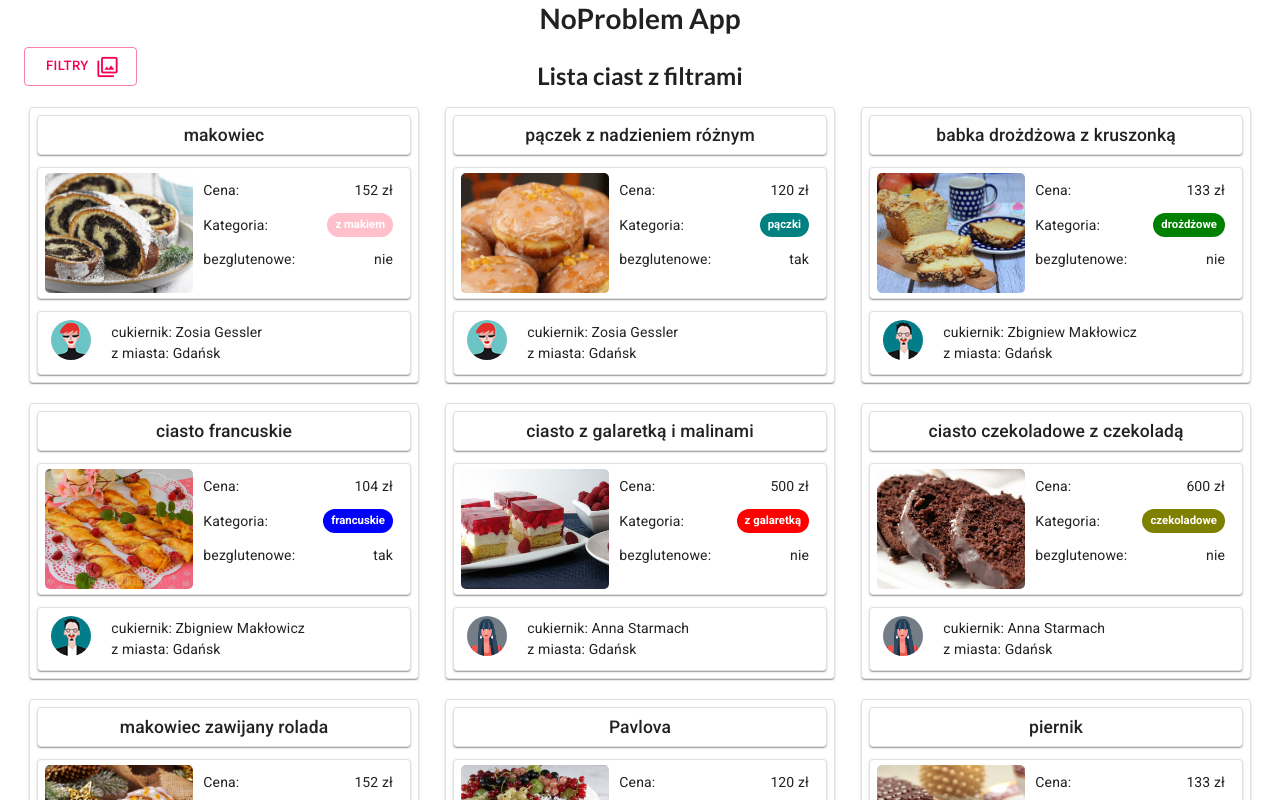
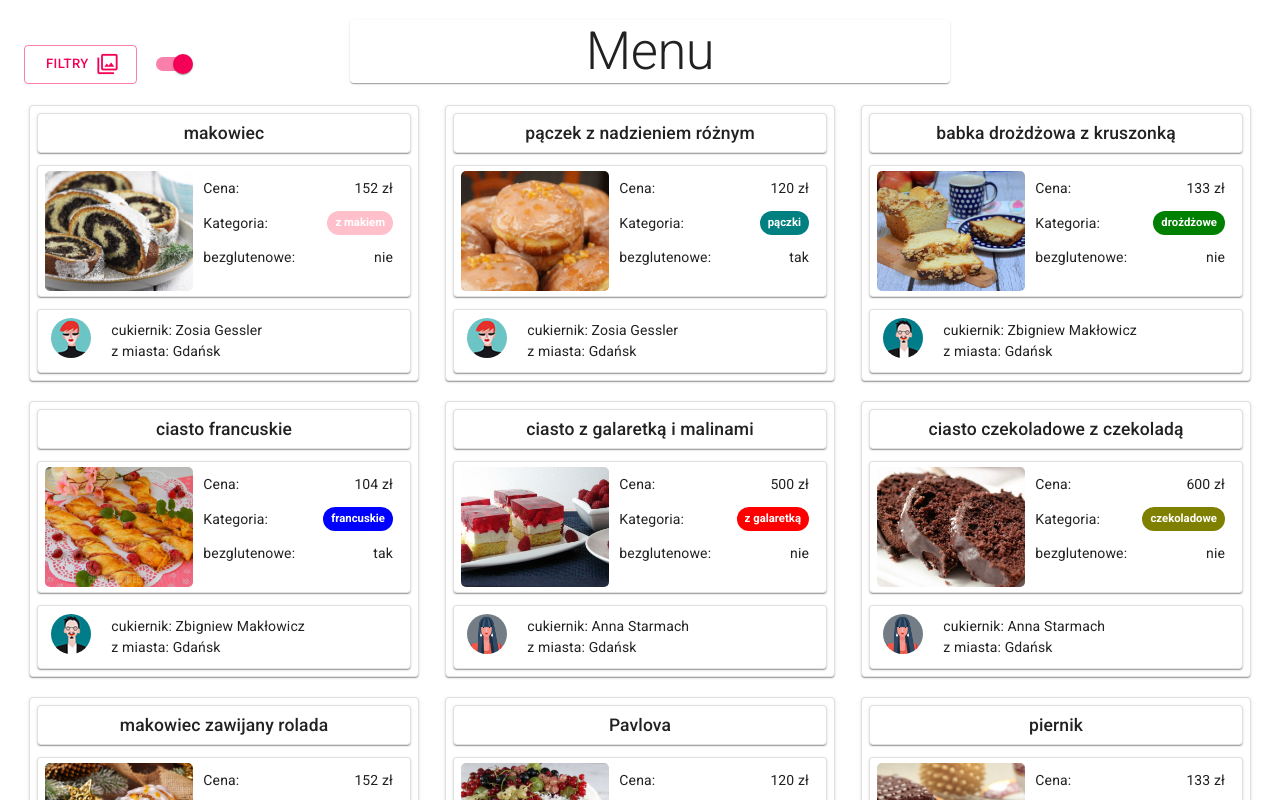
Before and after one commit to infoshareacademy/jfdz12-no-problem-app, a React (Create React App) app: page / in a window 1280 px wide. Shown: the top 800 px of the page. Built offline with nearby package versions, Linux system fonts and the light colour scheme.

Commit message:
refactor filter and add new filter component

```diff
--- a/src/App.js
+++ b/src/App.js
@@ -1,6 +1,6 @@
 import React from 'react';
 import {CakesList} from './cakes/CakesList'
-
+import {Menu} from './menu/Menu'
 
 import 'semantic-ui-css/semantic.min.css'
 import './App.css';
@@ -9,8 +9,7 @@ import './App.css';
 function App() {
   return (
     <div className="App">
-      <h1>NoProblem App</h1>
-      <h2>Lista ciast z filtrami</h2>
+      <Menu/>
 
       <CakesList/>
 
--- a/src/cakes/CakesList.js
+++ b/src/cakes/CakesList.js
@@ -5,6 +5,8 @@ import CakeCardFull from './CakeCardFull';
 import {RenderCakesList} from './RenderCakesList';
 import FilterButton from './filter/FilterButton';
 import './Cake.css'
+import { FilterAllToogle } from './filterNew/FilterAllToogle';
+import FilterAll from './filterNew/FilterAll'
 
 export class CakesList extends React.Component{
     constructor(props){
@@ -22,8 +24,10 @@ export class CakesList extends React.Component{
             loading: true,
             filterTypes: [],
             filterTypesId:[],
+            filterAllToogle: true,
         };
         this.filterChange = this.filterChange.bind(this);
+        this.handleToogleChange = this.handleToogleChange.bind(this);
     }
 
     componentDidMount() {
@@ -40,8 +44,12 @@ export class CakesList extends React.Component{
     }
 
     filterChange (event){
+        const value =
+            event.target.type === 'checkbox'
+                ? event.target.checked
+                : event.target.value;
         this.setState ({
-            [event.target.name] : event.target.value,
+            [event.target.name] : value,
         });
     }
 
@@ -61,19 +69,23 @@ export class CakesList extends React.Component{
         this.setState({filterPropVisible : this.state.filterPropVisible === false ? true : false});
     }
 
-    filterCheckboxChange = () => {
-        this.setState({filterChecked: this.state.filterChecked ? false : true});
-    }
-
     handleChangeType = (e) => {
         this.setState({ filterTypes: e.target.value,
                         filterTypesId: e.target.value.map( nType => this.state.types.find(typ => typ.name === nType).id)});
        }
 
+    handleToogleChange(e) {
+
+        this.setState(prevState => ({
+            filterAllToogle:  !prevState.filterAllToogle,
+        }))
+    }
+
     findDataById = (data, id) => data.find((data) => data.id === id) || {};
 
     render(){
-        const {filterTypes, filterTypesId, cakeCardOpen, cakeCardOpenId, cakes, cooks, types, loading, filterCook, filterCake, filterChecked, filterPropVisible} = this.state;
+        const {filterTypes, filterTypesId, cakeCardOpen, cakeCardOpenId, cakes, cooks, types, loading, filterCook, filterCake, filterChecked, filterPropVisible, filterAllToogle} = this.state;
+        console.log(filterAllToogle)
 
         if (!cakeCardOpen && !loading) {
             return <>
@@ -83,21 +95,28 @@ export class CakesList extends React.Component{
                             onButtonClick = {this.filterVisibility}
                         />
                     </Box>
-                    {filterPropVisible &&
+                    <Box>
+                        <FilterAllToogle
+                            filterAllToogle = {filterAllToogle}
+                            onHandleToogleChange = {this.handleToogleChange}
+                        />
+                    </Box>
+                    {filterPropVisible && filterAllToogle &&
                         <CakeFilters
+                            types = {types}
+                            filterTypes = {filterTypes}
+                            filterTypesId = {filterTypesId}
                             filterNameValue = {filterCake}
                             filterCookName = {filterCook}
                             checkboxChecked ={filterChecked}
                             onFilterChange = {this.filterChange}
                             onReset = {this.reset}
-                            onChecked = {this.filterCheckboxChange}
                             onCheckedType = {this.handleChangeType}
-                            types = {types}
-                            filterTypes = {filterTypes}
-                            filterTypesId = {filterTypesId}
                         />
                     }
-
+                    {filterPropVisible && !filterAllToogle &&
+                        <FilterAll />
+                    }
                     <RenderCakesList
                         state = {this.state}
                         onCakeCardOpen = {this.openCakeCard}
--- a/src/cakes/filter/CakeFilters.js
+++ b/src/cakes/filter/CakeFilters.js
@@ -25,7 +25,7 @@ class CakeFilters extends React.Component{
 
     handleCheckboxChange (event) {
         this.props.onChecked(event.target.checked)
-    }
+     }
 
     handleChangeType (event) {
         this.props.onCheckedType (event)
@@ -67,8 +67,9 @@ class CakeFilters extends React.Component{
                         control={
                             <Checkbox label=''
                                     checked = {this.props.checkboxChecked}
-                                    onClick = {this.handleCheckboxChange}
+                                    onClick = {this.handleFilterChange}
                                     color = 'secondary'
+                                    name = 'filterChecked'
                             />
                         }
                         label="bezglutenowe"
--- a/src/cakes/filter/FilterInput.js
+++ b/src/cakes/filter/FilterInput.js
@@ -8,7 +8,7 @@ const styles = {
         '& .MuiOutlinedInput-root':{
             borderRadius: '20px',
             margin: '5px',
-            minWidth: '250px',
+            width: '250px',
         },
         '& .MuiIconButton-root': {
             padding: '6px',
@@ -60,7 +60,6 @@ class FilterInput extends React.Component{
         return (
             <TextField
                 className={classes.root}
-
                 InputProps = {this.renderResetIcon()}
                 name = {this.props.inputName}
                 placeholder = {this.props.label}
--- /dev/null
+++ b/src/cakes/filterNew/FilterAll.js
@@ -0,0 +1,82 @@
+import React from 'react';
+import { Popover, Typography, Grid, withStyles, IconButton, InputBase,Paper, Divider } from '@material-ui/core';
+import SearchIcon from '@material-ui/icons/Search';
+import MenuIcon from '@material-ui/icons/Menu';
+
+const styles={
+    root: {
+        padding: '2px 4px',
+        display: 'flex',
+        alignItems: 'center',
+        width: 700,
+    },
+    grid:{
+        margin: '10px',
+    },
+    input: {
+        marginLeft: '10px',
+        flex: 1,
+    },
+    iconButton: {
+        padding: 10,
+    },
+    divider: {
+        height: 28,
+        margin: 4,
+    },
+}
+
+class FilterAll extends React.Component{
+    constructor(props){
+        super(props);
+    }
+
+    render(){
+        const {classes} = this.props;
+
+        return (<>
+            <Grid container
+                    spacing={2}
+                    justify='center'
+                    alignContent='center'
+                    className = {classes.grid}
+            >
+                <Paper component="form" className={classes.root}>
+                    <IconButton className={classes.iconButton} aria-label="search">
+                        <SearchIcon />
+                    </IconButton>
+                    <InputBase
+                        className={classes.input}
+                        placeholder="ciasto cukiernik lokalizacja ..."
+                        //inputProps={{ 'aria-label': 'search google maps' }}
+                    />
+
+                    <Divider className={classes.divider} orientation="vertical" />
+                    <IconButton className={classes.iconButton} aria-label="menu">
+                        <MenuIcon />
+                    </IconButton>
+                </Paper>
+            </Grid>
+
+        </>)
+    }
+
+}
+
+export default  withStyles(styles)(FilterAll);
+
+
+// <Popover
+// open={true}
+// anchorEl={true}
+// anchorOrigin={{
+//   vertical: 'bottom',
+//   horizontal: 'center',
+// }}
+// transformOrigin={{
+//   vertical: 'top',
+//   horizontal: 'center',
+// }}
+// >
+// <Typography >The content of the Popover.</Typography>
+// </Popover>
--- /dev/null
+++ b/src/cakes/filterNew/FilterAllToogle.js
@@ -0,0 +1,30 @@
+import React from 'react';
+import { Switch } from '@material-ui/core';
+
+
+
+export class FilterAllToogle extends React.Component{
+    constructor(props){
+        super(props);
+        this.handleToogleChange = this.handleToogleChange.bind(this);
+    }
+
+    handleToogleChange(e){
+        this.props.onHandleToogleChange(e);
+    }
+
+    render(){
+        return(
+            <div  style={{position: "absolute", marginTop:-50, marginLeft:120}}>
+                <Switch
+                    checked={this.props.filterAllToogle}
+                    onChange={this.handleToogleChange}
+                    inputProps={{ 'aria-label': 'secondary checkbox' }}
+                />
+
+            </div>
+        )
+
+    }
+
+}
--- a/src/menu/Menu.js
+++ b/src/menu/Menu.js
@@ -0,0 +1,24 @@
+import React from 'react';
+import { Grid, Paper, Typography } from '@material-ui/core';
+
+export function Menu(){
+    return (
+        <div>
+            <Grid container
+                    item
+                    xs={12}
+                    spacing={2}
+                    justify='center'
+                    alignContent='center'
+                    style={{margin: '10px', padding: '10px'}}
+            >
+                <Paper style={{width: '600px'}}>
+                    <Typography variant='h2'> Menu </Typography>
+                </Paper>
+            </Grid>
+
+        </div>
+
+    )
+
+}
```
Also changed, not shown: src/cakes/filter/FilterCook.js (deleted, +0 -25 lines).
